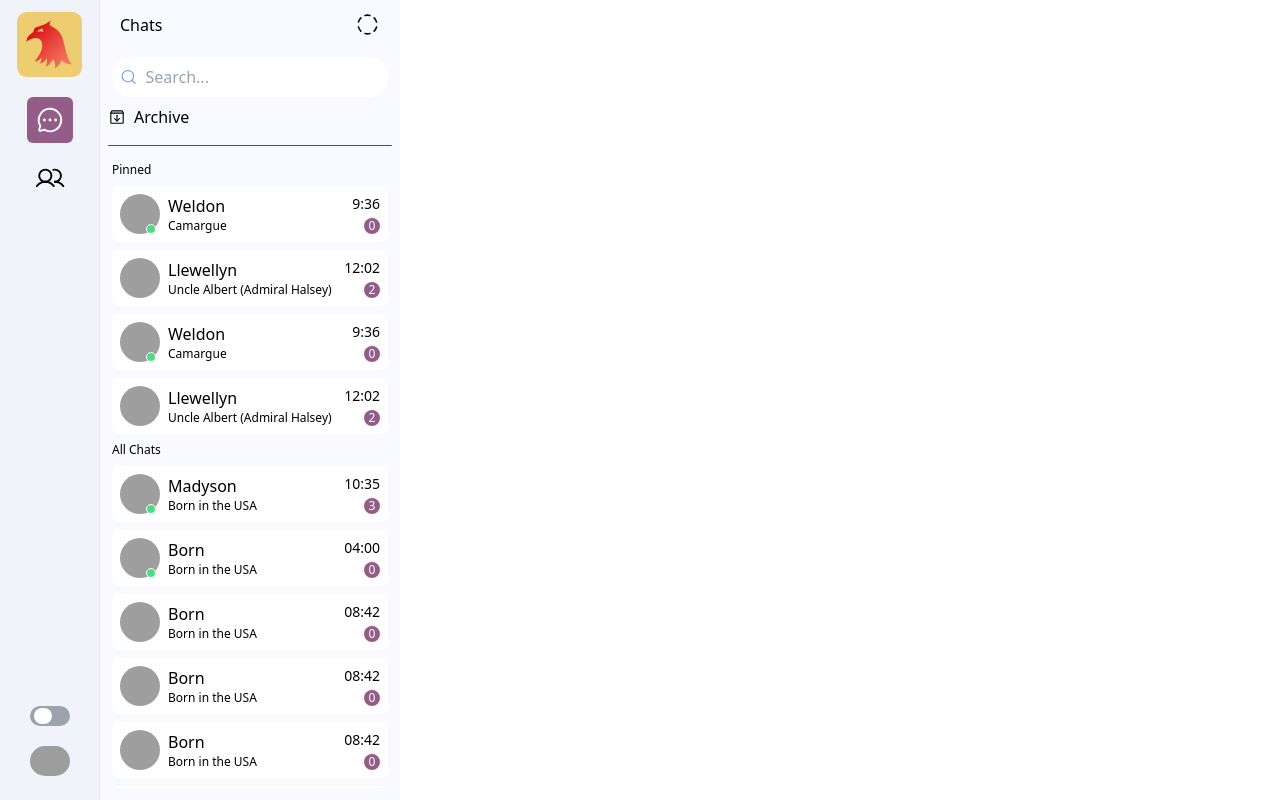
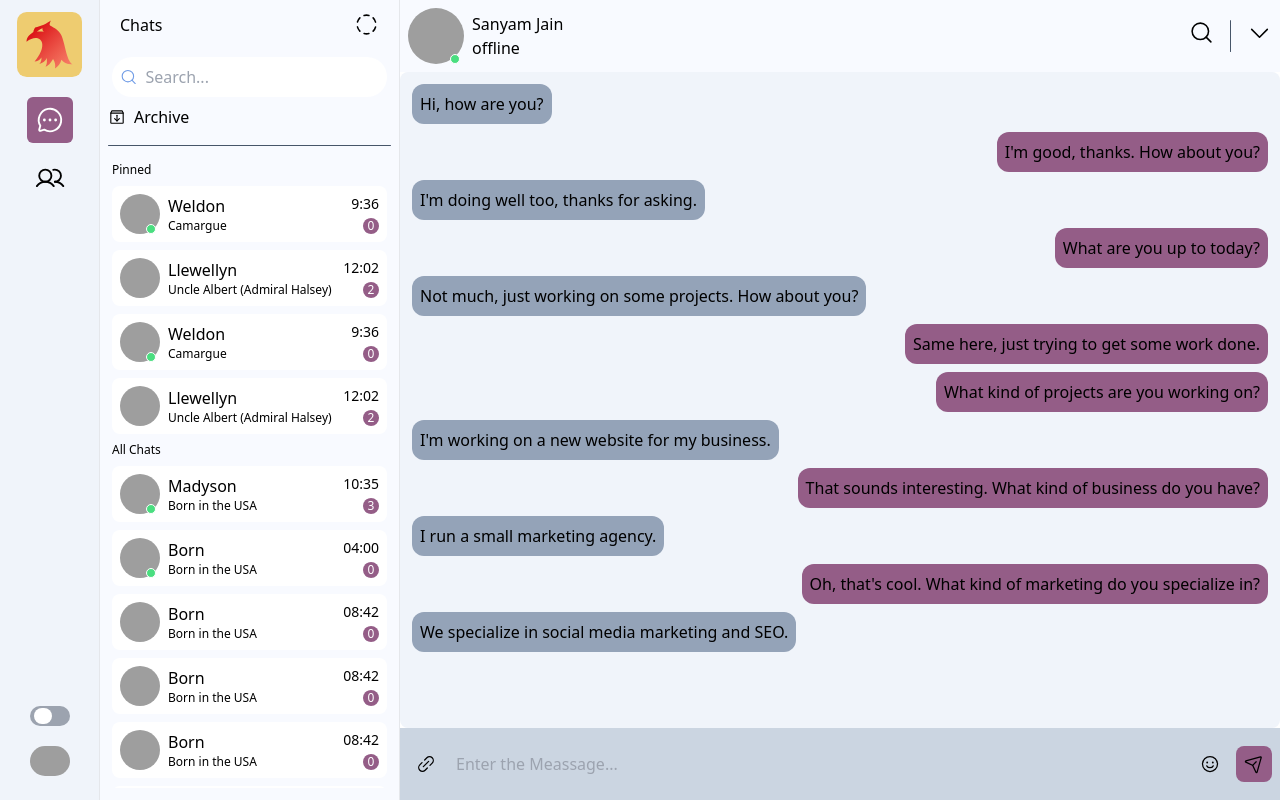
Before and after one commit to Hack-Weekly/crimson-eagle-chat-app, a Next.js app in the folder client/: page / in a window 1280 px wide. Built offline with nearby package versions, Linux system fonts and the light colour scheme; grey boxes are pictures that could not be loaded.

Commit message:
feat: created coversation component (#22)

```diff
--- a/client/src/components/chat/index.tsx
+++ b/client/src/components/chat/index.tsx
@@ -4,7 +4,7 @@ import Divider from '../ui/Divider'
 
 const Chat = () => {
   return (
-    <div className="group flex h-screen w-[300px] flex-col gap-2 bg-light-primary dark:bg-dark dark:text-white">
+    <div className="group flex h-screen w-[300px] flex-col gap-2 border-r bg-light-primary dark:border-slate-700 dark:bg-dark dark:text-white">
       {/* Header */}
       <div className="m-3 flex items-center justify-between px-2 ">
         <h4>Chats</h4>
--- /dev/null
+++ b/client/src/components/conversation/ConversationHeader.tsx
@@ -0,0 +1,32 @@
+import {
+  CaretDown,
+  MagnifyingGlass,
+  PhoneCall,
+  VideoCamera,
+} from 'phosphor-react'
+import React from 'react'
+import UserAvator from '../ui/Avator'
+import Divider from '../ui/Divider'
+
+const ConversationHeader = () => {
+  return (
+    <div className="flex w-full items-center justify-center gap-2 bg-[#F8FAFF] p-2 dark:bg-dark">
+      <div className="flex flex-grow cursor-pointer items-center gap-2">
+        <UserAvator online />
+
+        <div className="w-max">
+          <h3>Sanyam Jain</h3>
+          <h6> offline</h6>
+        </div>
+      </div>
+
+      <div className="flex gap-4">
+        <MagnifyingGlass size={25} />
+        <Divider className="!h-8 w-[1px]" />
+        <CaretDown size={25} />
+      </div>
+    </div>
+  )
+}
+
+export default ConversationHeader
--- /dev/null
+++ b/client/src/components/conversation/conversation-Messages/index.tsx
@@ -0,0 +1,13 @@
+import dynamic from 'next/dynamic'
+
+const Message = dynamic(() => import('./messages'), { ssr: false })
+
+const ConversationMessages = () => {
+  return (
+    <div className="scrollbarThin flex w-full flex-grow flex-col gap-2 overflow-y-scroll rounded-lg bg-light-secondary p-3 dark:bg-dark-secondary">
+      <Message menu />
+    </div>
+  )
+}
+
+export default ConversationMessages
--- /dev/null
+++ b/client/src/components/conversation/conversation-Messages/message-type.tsx
@@ -0,0 +1,36 @@
+import clsx from 'clsx'
+import { ChatProps } from './messages'
+
+const Timeline = (chat: ChatProps) => {
+  return (
+    <div className="flex items-center justify-between p-2">
+      <div className="h-[1px] w-[46%] rounded-full bg-slate-600" />
+      <p>{chat.text}</p>
+      <div className="h-[1px] w-[46%] rounded-full bg-slate-600" />
+    </div>
+  )
+}
+
+const TextMessage = (chat: ChatProps) => {
+  return (
+    <div
+      className={clsx(
+        chat.incoming === true ? 'justify-start' : 'justify-end',
+        'group flex rounded-xl '
+      )}
+    >
+      <p
+        className={clsx(
+          'flex rounded-xl p-2',
+          chat.incoming === true
+            ? 'bg-slate-400 dark:text-black'
+            : 'bg-main-accent'
+        )}
+      >
+        {chat.message}
+      </p>
+    </div>
+  )
+}
+
+export { Timeline, TextMessage }
--- /dev/null
+++ b/client/src/components/conversation/conversation-Messages/messages.tsx
@@ -0,0 +1,123 @@
+import { TextMessage, Timeline } from './message-type'
+
+export interface ChatProps {
+  type: string
+  message?: string
+  incoming?: boolean
+  outgoing?: boolean
+  text?: string
+  subtype?: string
+  img?: string
+  preview?: string
+  reply?: string
+  menu?: boolean
+}
+
+const Message = ({ menu }: { menu: boolean }) => {
+  const renderMessage = (chat: ChatProps, idx: number) => {
+    switch (chat.type) {
+      case 'divider':
+        return <Timeline key={idx} {...chat} />
+      case 'msg':
+        return <TextMessage key={idx} {...chat} menu={menu} />
+      default:
+        break
+    }
+  }
+  return (
+    <>
+      {Chat_History.map((chat, idx) => {
+        return renderMessage(chat, idx)
+      })}
+    </>
+  )
+}
+
+export default Message
+
+const Chat_History = [
+  {
+    type: 'msg',
+    message: 'Hi, how are you?',
+    incoming: true,
+    outgoing: false,
+    time: '10:00 AM',
+  },
+  {
+    type: 'msg',
+    message: "I'm good, thanks. How about you?",
+    incoming: false,
+    outgoing: true,
+    time: '10:01 AM',
+  },
+  {
+    type: 'msg',
+    message: "I'm doing well too, thanks for asking.",
+    incoming: true,
+    outgoing: false,
+    time: '10:02 AM',
+  },
+  {
+    type: 'msg',
+    message: 'What are you up to today?',
+    incoming: false,
+    outgoing: true,
+    time: '10:03 AM',
+  },
+  {
+    type: 'msg',
+    message: 'Not much, just working on some projects. How about you?',
+    incoming: true,
+    outgoing: false,
+    time: '10:04 AM',
+  },
+  {
+    type: 'msg',
+    message: 'Same here, just trying to get some work done.',
+    incoming: false,
+    outgoing: true,
+    time: '10:05 AM',
+  },
+  {
+    type: 'msg',
+    message: 'What kind of projects are you working on?',
+    incoming: false,
+    outgoing: true,
+    time: '10:06 AM',
+  },
+  {
+    type: 'msg',
+    message: "I'm working on a new website for my business.",
+    incoming: true,
+    outgoing: false,
+    time: '10:07 AM',
+  },
+  {
+    type: 'msg',
+    message: 'That sounds interesting. What kind of business do you have?',
+    incoming: false,
+    outgoing: true,
+    time: '10:08 AM',
+  },
+  {
+    type: 'msg',
+    message: 'I run a small marketing agency.',
+    incoming: true,
+    outgoing: false,
+    time: '10:09 AM',
+  },
+  {
+    type: 'msg',
+    message: "Oh, that's cool. What kind of marketing do you specialize in?",
+    incoming: false,
+    outgoing: true,
+    time: '10:10 AM',
+  },
+  {
+    type: 'msg',
+    message: 'We specialize in social media marketing and SEO.',
+    incoming: true,
+    outgoing: false,
+    time: '10:11 AM',
+  },
+]
--- /dev/null
+++ b/client/src/components/conversation/conversation-input/index.tsx
@@ -0,0 +1,36 @@
+import clsx from 'clsx'
+import { LinkSimple, PaperPlaneTilt, Smiley } from 'phosphor-react'
+
+const ConversationInput = () => {
+  return (
+    <div className="relative flex w-full items-center justify-center gap-2 bg-slate-300 py-4 px-2 dark:bg-dark">
+      <div className="flex flex-grow items-center gap-1 rounded-lg dark:bg-dark-secondary">
+        {/* Media Button  */}
+        <div
+          className={clsx('absolute bottom-20 left-3 flex flex-col gap-2')}
+        ></div>
+        <div className="p-2 hover:bg-slate-400 dark:hover:bg-slate-800">
+          <LinkSimple size={20} />
+        </div>
+
+        {/* Chat Input */}
+        <input
+          type="text"
+          placeholder="Enter the Meassage..."
+          className="scrollbar-thin w-full resize-none bg-transparent p-2 outline-none dark:caret-white"
+        />
+
+        <button className="cursor-pointer p-2 hover:bg-slate-400 dark:hover:bg-slate-800">
+          <Smiley size={20} />
+        </button>
+      </div>
+
+      {/* Send Button */}
+      <button className="rounded-lg bg-main-accent p-2">
+        <PaperPlaneTilt size={20} />
+      </button>
+    </div>
+  )
+}
+
+export default ConversationInput
--- /dev/null
+++ b/client/src/components/conversation/index.tsx
@@ -0,0 +1,15 @@
+import ConversationHeader from './ConversationHeader'
+import ConversationMessages from './conversation-Messages'
+import ConversationInput from './conversation-input'
+
+const Conversation = () => {
+  return (
+    <div className="h-scrren flex flex-grow flex-col dark:bg-dark">
+      <ConversationHeader />
+      <ConversationMessages />
+      <ConversationInput />
+    </div>
+  )
+}
+
+export default Conversation
--- a/client/src/pages/api/hello.ts
+++ /dev/null
@@ -1,13 +0,0 @@
-// Next.js API route support: https://nextjs.org/docs/api-routes/introduction
-import type { NextApiRequest, NextApiResponse } from 'next'
-
-type Data = {
-    name: string
-}
-
-export default function handler(
-    req: NextApiRequest,
-    res: NextApiResponse<Data>
-) {
-    res.status(200).json({ name: 'John Doe' })
-}
--- a/client/src/pages/index.tsx
+++ b/client/src/pages/index.tsx
@@ -2,6 +2,7 @@ import Head from 'next/head'
 import { Inter } from 'next/font/google'
 import Sidebar from '@/components/Sidebar'
 import Chat from '@/components/chat'
+import Conversation from '@/components/conversation'
 
 const inter = Inter({ subsets: ['latin'] })
 
@@ -14,9 +15,10 @@ export default function Home() {
         <meta name="viewport" content="width=device-width, initial-scale=1" />
         <link rel="icon" href="/favicon.ico" />
       </Head>
-      <main className="flex">
+      <main className="flex h-screen w-screen dark:text-white">
         <Sidebar />
         <Chat />
+        <Conversation />
       </main>
     </>
   )
```
